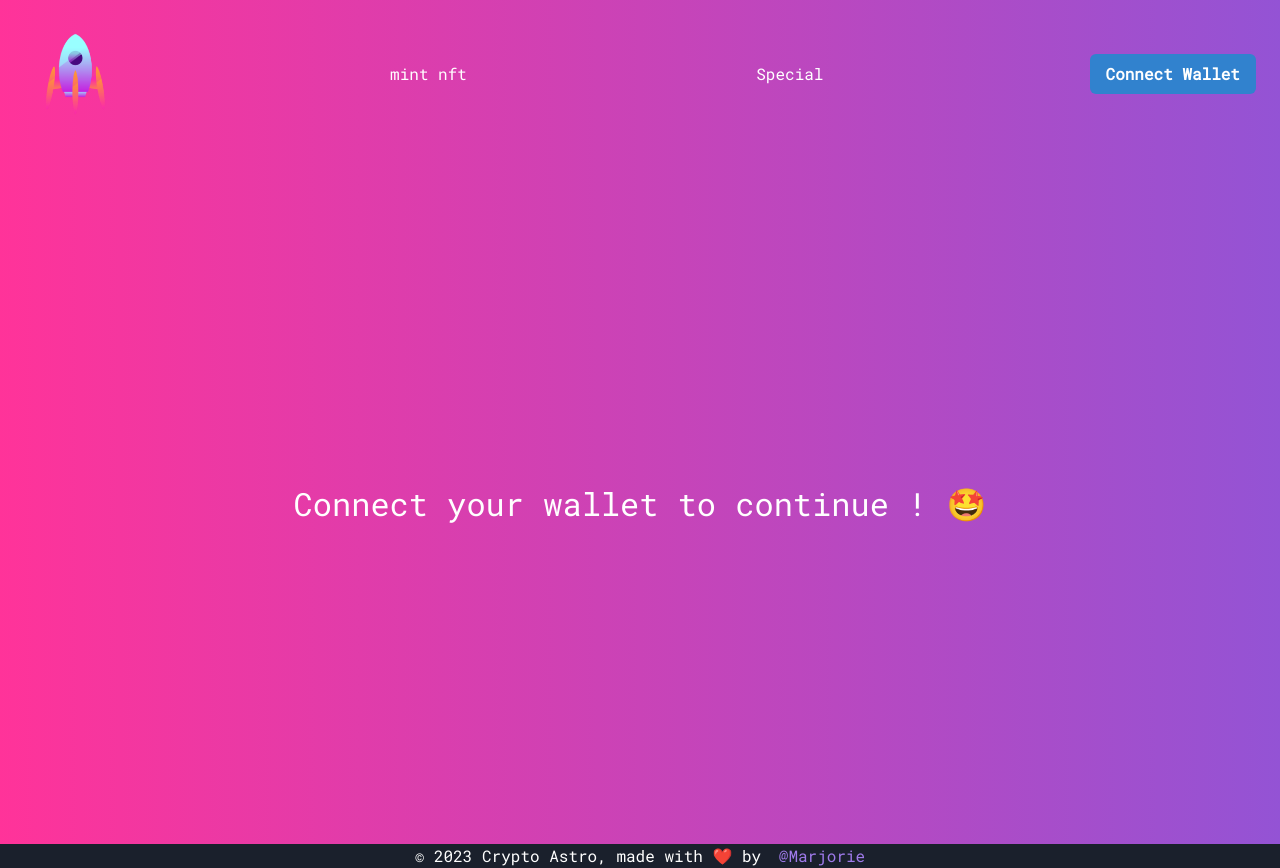
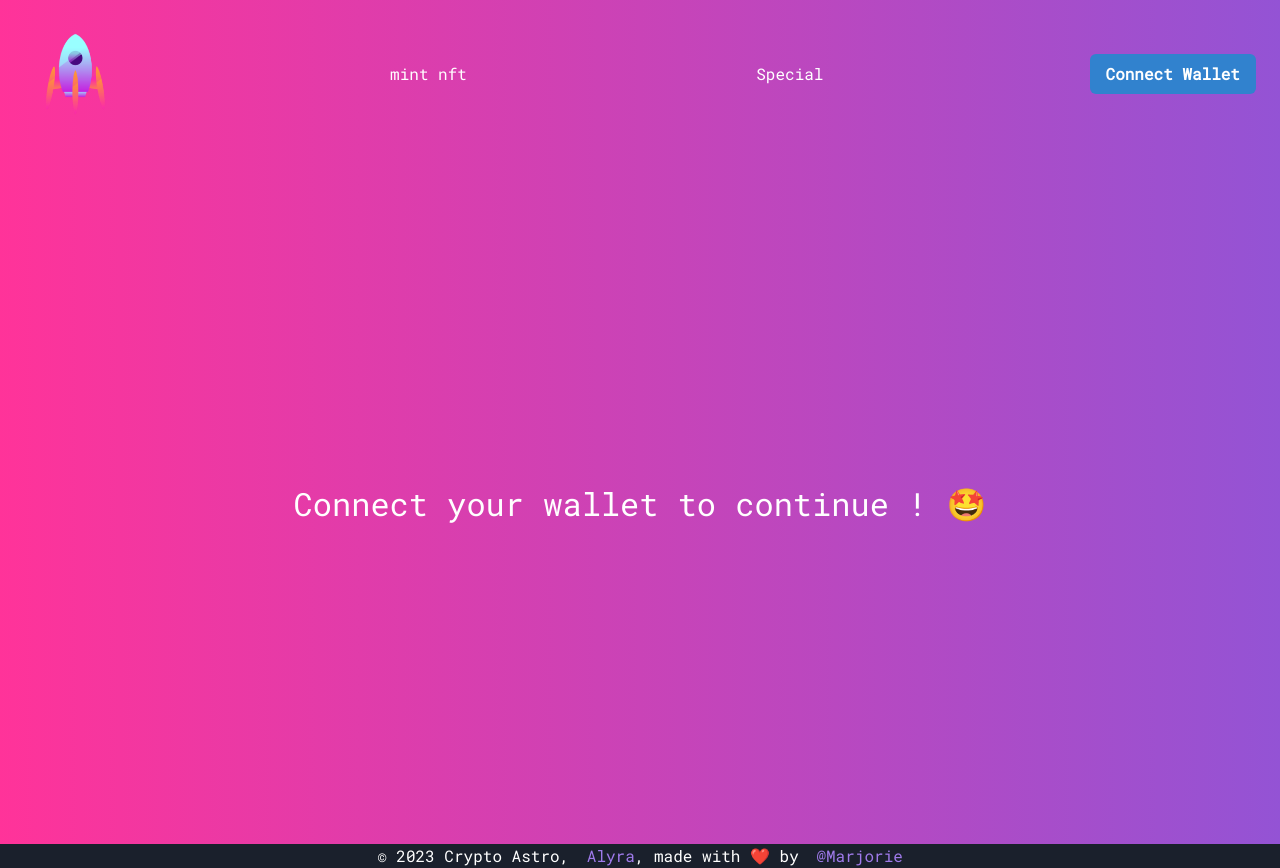
Before and after one commit to marjorie-n/NFT-project-nextjs-etherjs-merkletree-whitelist-mint, a Next.js app in the folder front/: page /mint in a window 1280 px wide. Built offline with nearby package versions, Linux system fonts and the light colour scheme; no server answers; a web font is replaced by a local one.

Commit message:
style: add link in the footer/ target _blank

```diff
--- a/front/components/Footer/Footer.jsx
+++ b/front/components/Footer/Footer.jsx
@@ -11,12 +11,19 @@ const Footer = () => {
       color="white"
     >
       <chakra.span>
-        &copy; {new Date().getFullYear()} Crypto Astro, made with ❤️ by{" "}
+        &copy; {new Date().getFullYear()} Crypto Astro, <Link
+          href="https://www.alyra.fr/"
+          color="purple.400"
+          ml={{ base: 0, md: 2 }}
+          target = "_blank"
+        >
+        Alyra</Link>, made with ❤️ by{" "}
       </chakra.span>
       <Link
         href="https://www.linkedin.com/in/marjorie-ngoupende-dev/"
         color="purple.400"
         ml={{ base: 0, md: 2 }}
+        target = "_blank"
       >
         &nbsp;@Marjorie
       </Link>
```
Also changed, not shown: front/src/pages/index.js (+9 -5 lines).
